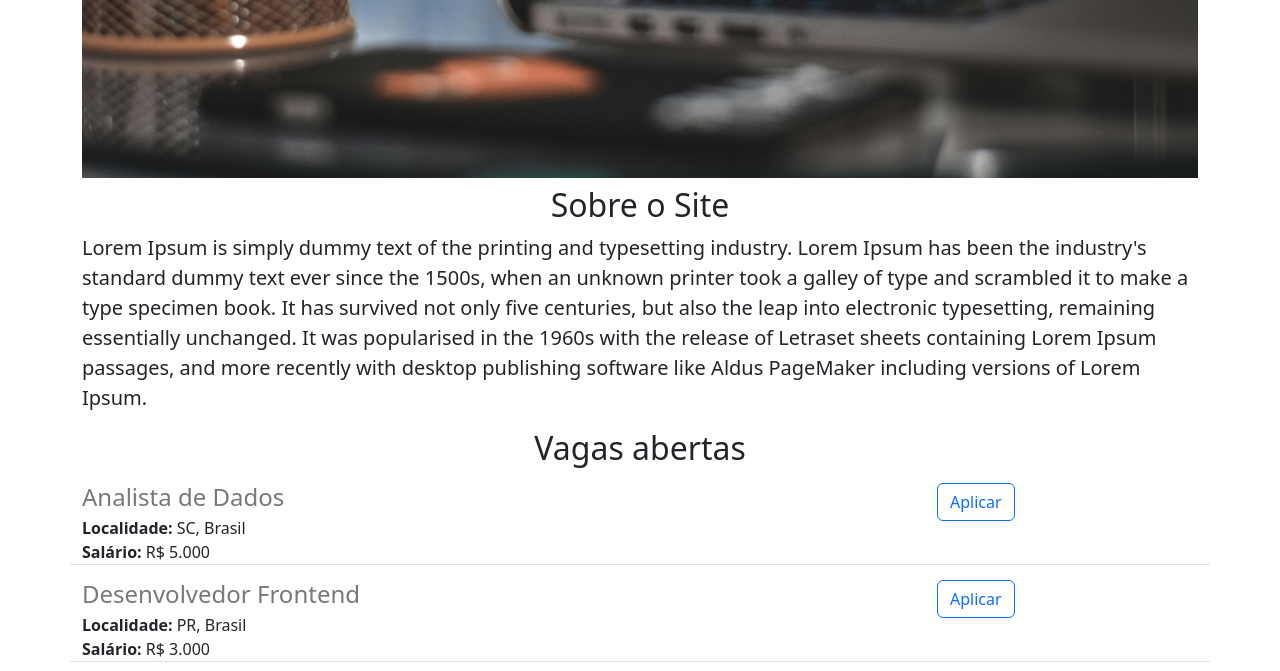
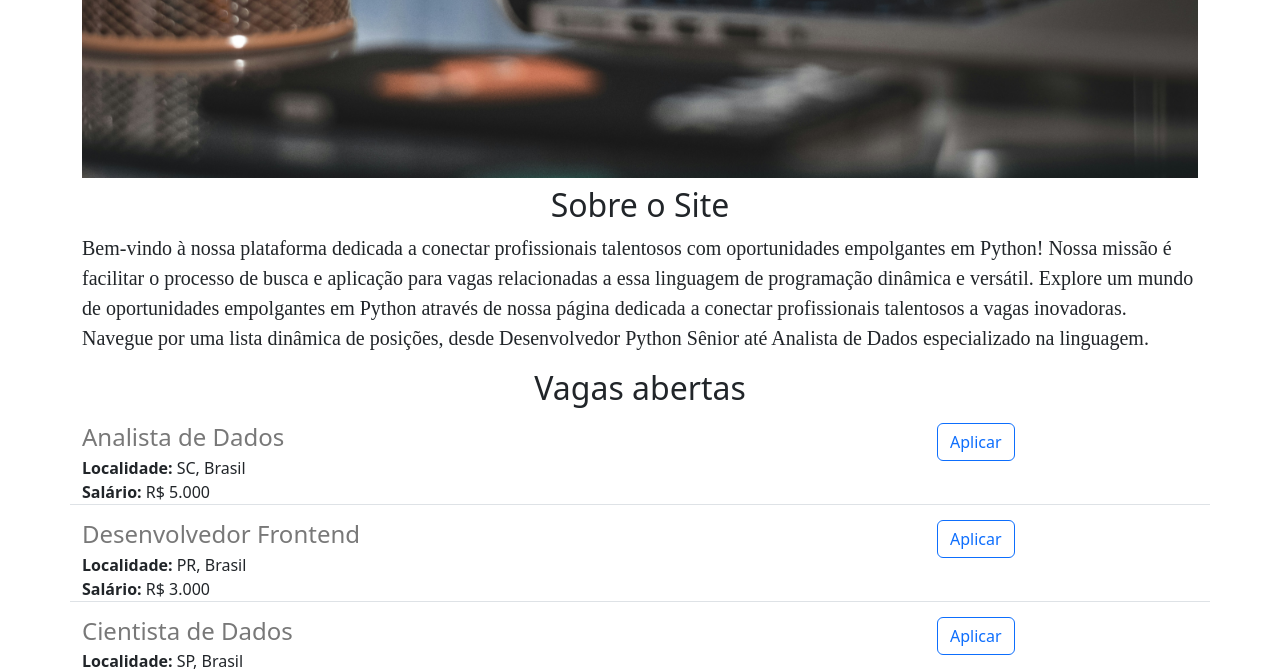
Before and after one commit to FilipeGDPC/python-carreiras, a Flask app: page / in a window 1280 px wide. Shown: the part 731-1402 px from the top of the page. Run offline with Flask 3, Linux system fonts and the light colour scheme.

Commit message:
description changes

```diff
--- a/templates/home.html
+++ b/templates/home.html
@@ -13,8 +13,9 @@
        <h1 class="text-center mt-2 mb-2">Python - Vagas</h1>
     <img class="img-fluid" src="{{url_for('static', filename='carreira.jpg')}}"/>
     <h2 class="text-center mt-2">Sobre o Site</h2>
-    <p class="lead">
-      Lorem Ipsum is simply dummy text of the printing and typesetting industry. Lorem Ipsum has been the industry's standard dummy text ever since the 1500s, when an unknown printer took a galley of type and scrambled it to make a type specimen book. It has survived not only five centuries, but also the leap into electronic typesetting, remaining essentially unchanged. It was popularised in the 1960s with the release of Letraset sheets containing Lorem Ipsum passages, and more recently with desktop publishing software like Aldus PageMaker including versions of Lorem Ipsum.
+    <p class="lead" style="font-family: 'Poppins'">
+      Bem-vindo à nossa plataforma dedicada a conectar profissionais talentosos com oportunidades empolgantes em Python! Nossa missão é facilitar o processo de busca e aplicação para vagas relacionadas a essa linguagem de programação dinâmica e versátil.
+      Explore um mundo de oportunidades empolgantes em Python através de nossa página dedicada a conectar profissionais talentosos a vagas inovadoras. Navegue por uma lista dinâmica de posições, desde Desenvolvedor Python Sênior até Analista de Dados especializado na linguagem.
     </p>
     <h2 class="text-center">Vagas abertas</h2>
     <p>
--- a/templates/includes/footer.html
+++ b/templates/includes/footer.html
@@ -6,7 +6,7 @@
         <a class="nav-link px-2 text-muted" href="#">Home</a>
       </li>
       <li class="nav-item">
-        <a class="nav-link px-2 text-muted" href="https://www.udemy.com/user/rodrigomacedo5/">Cursos</a>
+        <a class="nav-link px-2 text-muted" href="https://pll.harvard.edu/catalog?topics%5B715%5D=715&max_price=&start_date=&keywords=">Cursos</a>
       </li>
     </ul>
   </footer>
```
